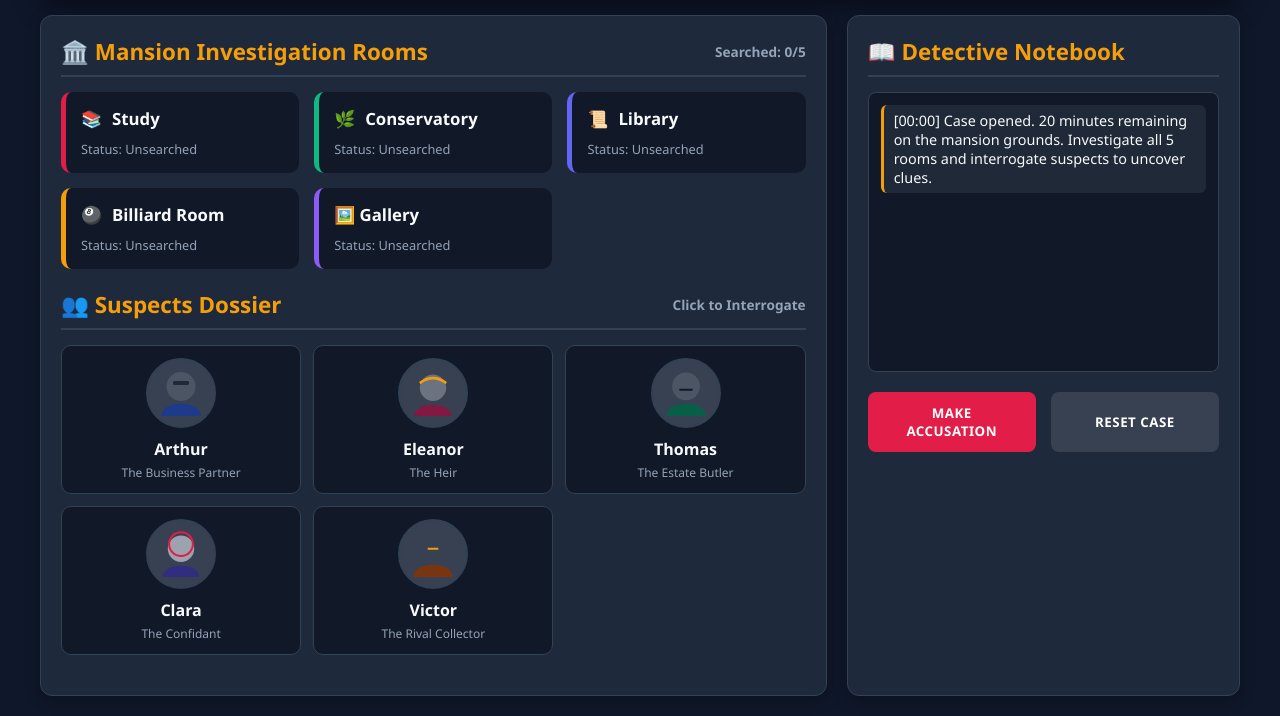
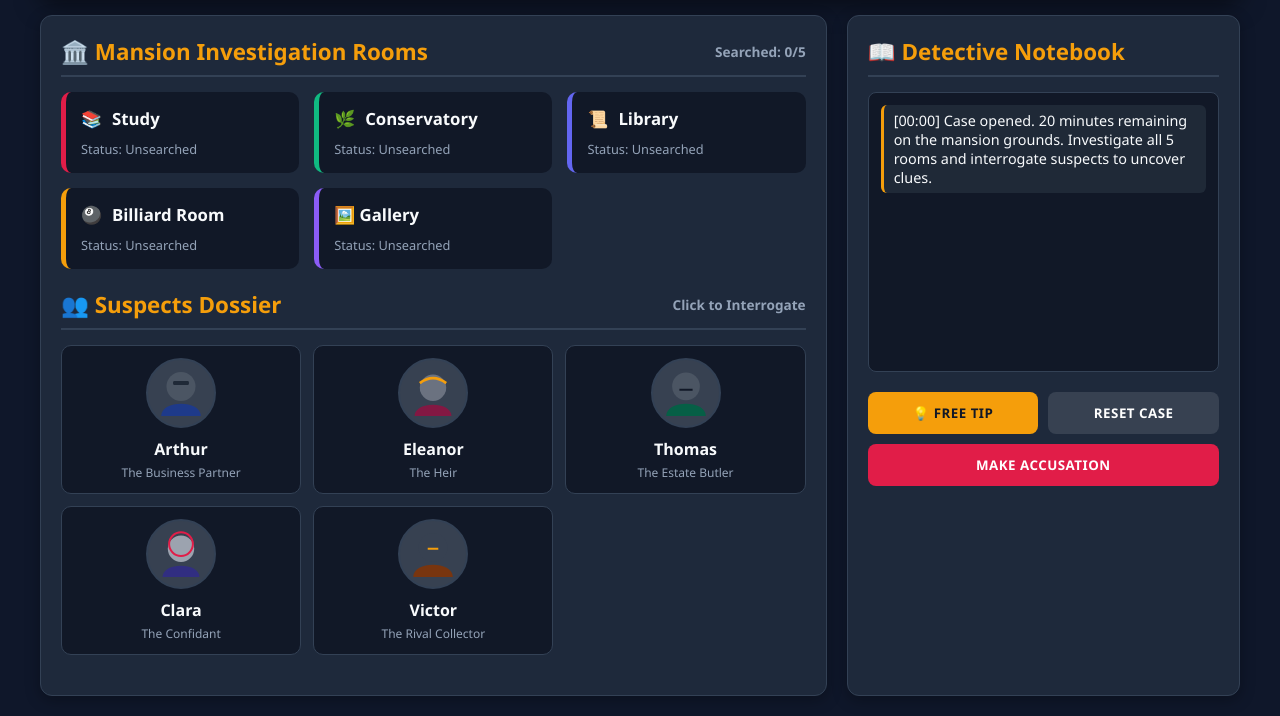
Before and after one commit to Superavy/MansionMurder-1, a plain HTML site: page index.html in a window 1280 px wide. Shown: the part 117-833 px from the top of the page. Drawn offline with Linux system fonts and the light colour scheme.

Commit message:
Update index.html

```diff
--- a/index.html
+++ b/index.html
@@ -241,14 +241,14 @@
 
         /* Action Buttons */
         .action-panel {
-            display: flex;
-            gap: 15px;
+            display: grid;
+            grid-template-columns: 1fr 1fr;
+            gap: 10px;
             margin-top: 20px;
         }
 
         .btn {
-            flex: 1;
-            padding: 12px 20px;
+            padding: 12px 15px;
             border-radius: 8px;
             font-weight: 700;
             border: none;
@@ -256,6 +256,7 @@
             text-transform: uppercase;
             letter-spacing: 0.5px;
             transition: opacity 0.2s;
+            text-align: center;
         }
 
         .btn:hover {
@@ -265,6 +266,12 @@
         .btn-accuse {
             background: var(--accent-crimson);
             color: white;
+            grid-column: span 2;
+        }
+
+        .btn-tip {
+            background: var(--accent-gold);
+            color: #111827;
         }
 
         .btn-reset {
@@ -478,8 +485,9 @@
             </div>
 
             <div class="action-panel">
+                <button class="btn btn-tip" onclick="showFreeTip()">💡 Free Tip</button>
+                <button class="btn btn-reset" onclick="resetGame()">Reset Case</button>
                 <button class="btn btn-accuse" onclick="openAccusationModal()">Make Accusation</button>
-                <button class="btn btn-reset" onclick="resetGame()">Reset Case</button>
             </div>
         </div>
     </div>
@@ -557,7 +565,7 @@
             Victor: "Victor says he was examining antique frames in the East Gallery by candlelight."
         };
 
-        // Real Killer is Thomas (clue ties the muddy footprint / orchid petal and butler presence)
+        // Real Killer is Thomas
         const trueKiller = "Thomas";
 
         // Start Timer
@@ -619,6 +627,12 @@
             showModal(`Suspect Interview: ${name}`, alibi);
         }
 
+        function showFreeTip() {
+            let tipText = "💡 Detective Master Tip: Pay close attention to physical evidence left behind in the rooms rather than just alibis. Physical footprints and botanical traces don't lie!";
+            logToNotebook("Requested Free Tip from Headquarters.");
+            showModal("Detective Tip", tipText);
+        }
+
         function showModal(title, bodyText) {
             document.getElementById('modalTitle').innerText = title;
             document.getElementById('modalBody').innerText = bodyText;
```
